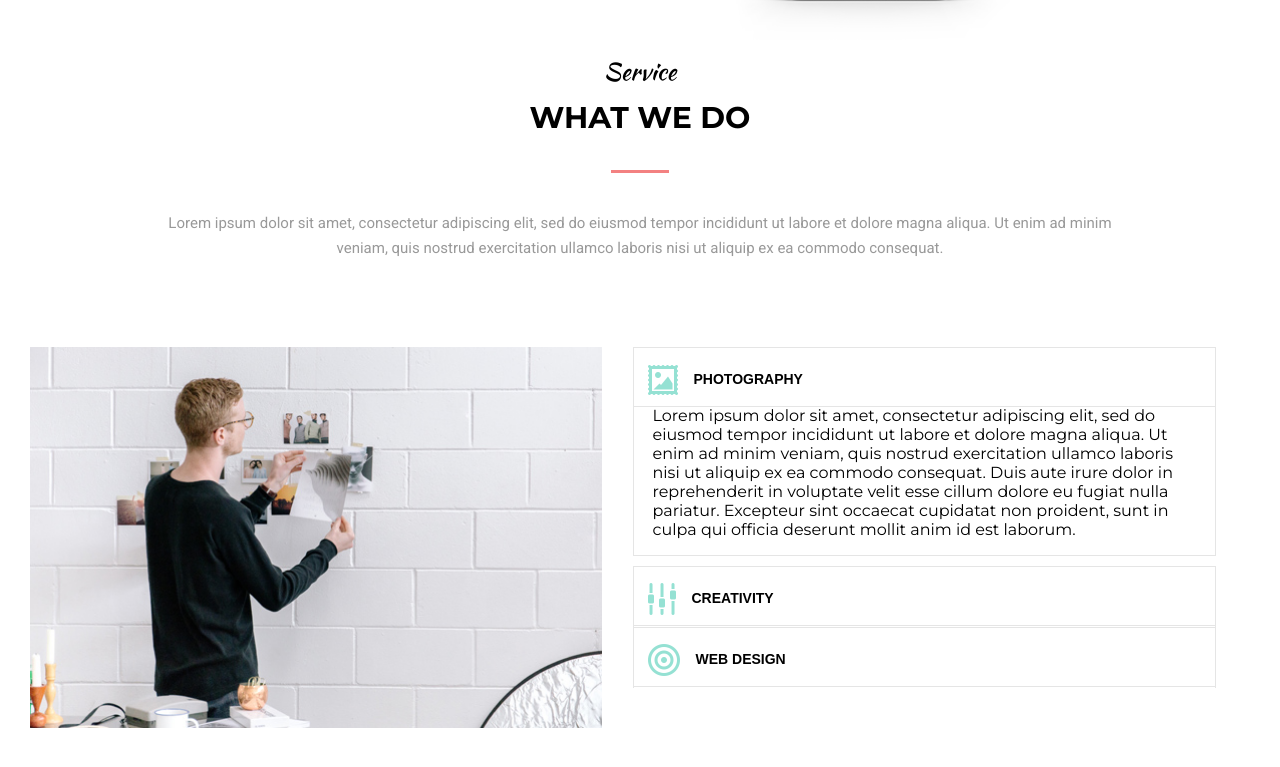
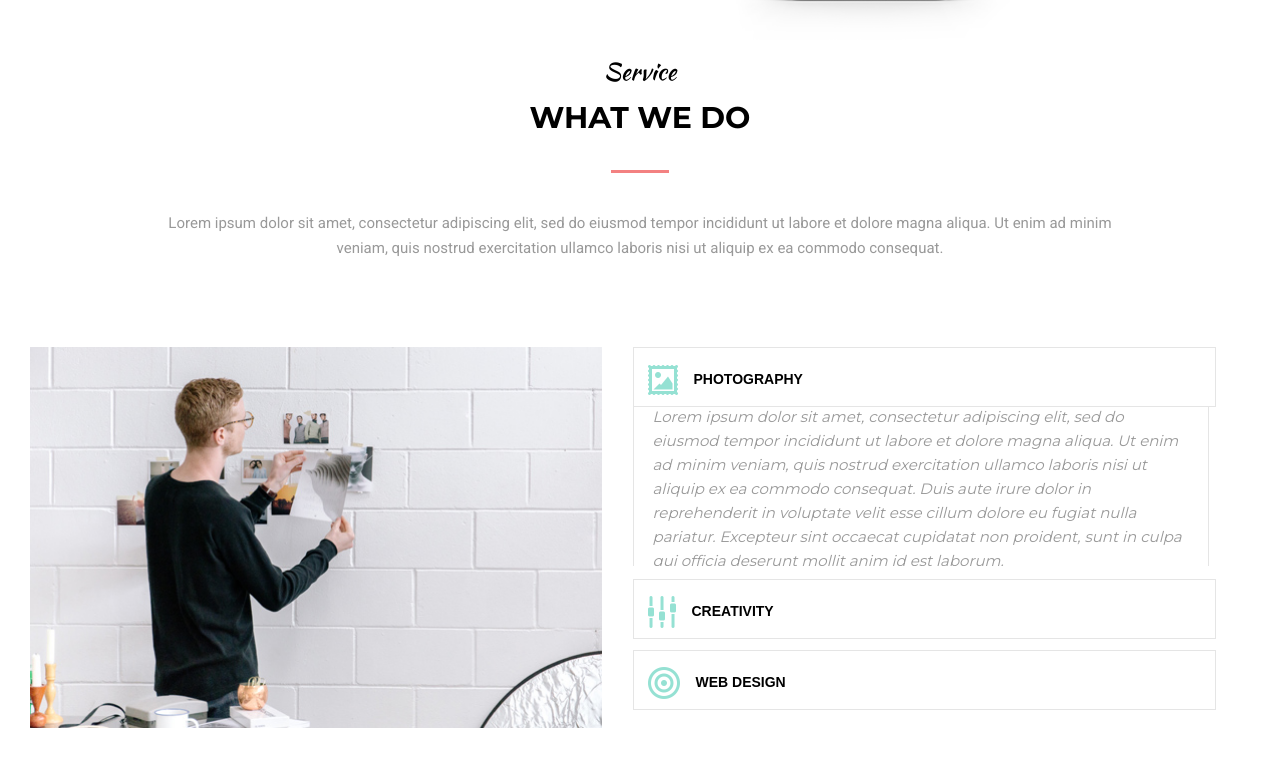
Before and after one commit to wookashart/MoGo-site-template, a website: page index.html in a window 1280 px wide. Both pictures are taken after a click on the button "PHOTOGRAPHY". Shown: the part 3571-4338 px from the top of the page. Drawn offline with nearby package versions, Linux system fonts and the light colour scheme.

Commit message:
update - accordion

```diff
--- a/app.js
+++ b/app.js
@@ -3,5 +3,6 @@
 //accordion
 
 $('button.accordion-button').on('click', function(e){
+    $('.accordion-panel').removeClass('down');
     $(this).next().toggleClass('down');
 })
--- a/sass/_whatwedo.scss
+++ b/sass/_whatwedo.scss
@@ -32,6 +32,7 @@
                 border-color: $accordion-border;
                 background-color: white;
                 font-weight: bold;
+                margin-bottom: -25px;
 
                 &:hover {
                     background: $accordion-border;
@@ -47,6 +48,13 @@
                 overflow: hidden;
                 height: 1px;
                 transition-duration: 300ms;
+                font-size: 15px;
+                line-height: 24px;
+                padding-top: 18px;
+                width: 576px;
+                font-style: italic;
+                color: $light-text;
+                margin-bottom: 13px;
 
                 p {
                     width: 100%;
@@ -59,7 +67,7 @@
             }
 
             .down {
-                padding-bottom: 159px;
+                padding-bottom: 160px;
             }
         }
     }
```
Also changed, not shown: css/main.css.
